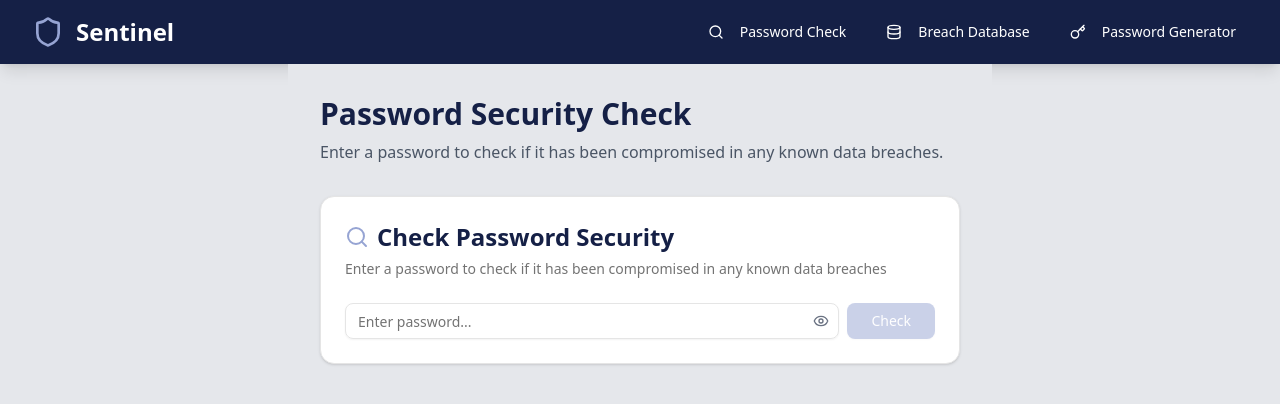
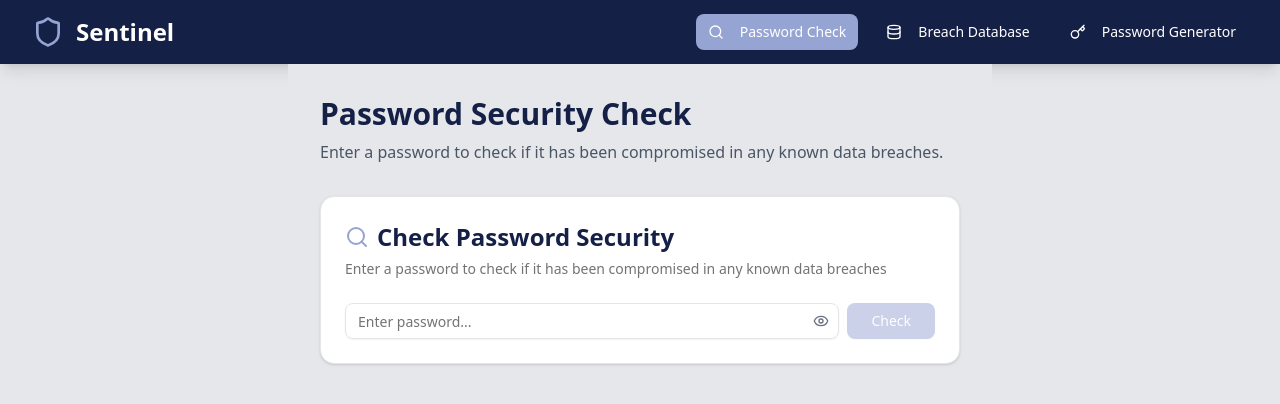
Before and after one commit to TheSamadAzeez/sentinel, a Next.js app: page / in a window 1280 px wide. Shown: the top 404 px of the page. Built offline with nearby package versions, Linux system fonts and the light colour scheme.

Commit message:
Refactor Navigation component to improve tab handling and enhance mobile navigation experience

```diff
--- a/src/components/custom/navigation.tsx
+++ b/src/components/custom/navigation.tsx
@@ -1,15 +1,18 @@
 'use client'
 
 import { useState } from 'react'
+import Link from 'next/link'
+import { usePathname } from 'next/navigation'
 import { Button } from '@/components/ui/button'
 import { Shield, Search, Database, Key, Menu, X } from 'lucide-react'
 
 interface NavigationProps {
-  activeTab: string
-  onTabChange: (tab: string) => void
+  activeTab?: string
+  onTabChange?: (tab: string) => void
 }
 
-export function Navigation({ activeTab, onTabChange }: NavigationProps) {
+export function Navigation(_props: NavigationProps) {
+  const pathname = usePathname()
   const [isMobileMenuOpen, setIsMobileMenuOpen] = useState(false)
 
   const tabs = [
@@ -17,16 +20,19 @@ export function Navigation({ activeTab, onTabChange }: NavigationProps) {
       id: 'password-check',
       label: 'Password Check',
       icon: Search,
+      href: '/',
     },
     {
       id: 'breach-browser',
       label: 'Breach Database',
       icon: Database,
+      href: '/breach',
     },
     {
       id: 'password-generator',
       label: 'Password Generator',
       icon: Key,
+      href: '/generator',
     },
   ]
 
@@ -35,22 +41,22 @@ export function Navigation({ activeTab, onTabChange }: NavigationProps) {
       <div className="mx-auto max-w-7xl px-4 sm:px-6 lg:px-8">
         <div className="flex h-16 items-center justify-between">
           {/* Logo */}
-          <div className="flex items-center gap-3">
+          <Link href="/" className="flex items-center gap-3">
             <Shield className="h-8 w-8 text-[#96A4D3]" />
             <h1 className="text-2xl font-bold">Sentinel</h1>
-          </div>
+          </Link>
 
           {/* Desktop Navigation */}
           <div className="hidden items-center space-x-4 md:flex">
             {tabs.map((tab) => {
               const Icon = tab.icon
+
               return (
+                <Link key={tab.id} href={tab.href}>
                   <Button
-                  key={tab.id}
-                  variant={activeTab === tab.id ? 'default' : 'ghost'}
-                  onClick={() => onTabChange(tab.id)}
+                    variant={pathname == tab.href ? 'default' : 'ghost'}
                     className={
-                    activeTab === tab.id
+                      pathname == tab.href
                         ? 'bg-[#96A4D3] text-white hover:bg-[#96A4D3]/90'
                         : 'text-white hover:bg-white/10'
                     }
@@ -58,6 +64,7 @@ export function Navigation({ activeTab, onTabChange }: NavigationProps) {
                     <Icon className="mr-2 h-4 w-4" />
                     {tab.label}
                   </Button>
+                </Link>
               )
             })}
           </div>
@@ -83,15 +90,12 @@ export function Navigation({ activeTab, onTabChange }: NavigationProps) {
             {tabs.map((tab) => {
               const Icon = tab.icon
               return (
+                <Link key={tab.id} href={tab.href}>
                   <Button
-                  key={tab.id}
-                  variant={activeTab === tab.id ? 'default' : 'ghost'}
-                  onClick={() => {
-                    onTabChange(tab.id)
-                    setIsMobileMenuOpen(false)
-                  }}
+                    variant={pathname === tab.href ? 'default' : 'ghost'}
+                    onClick={() => setIsMobileMenuOpen(false)}
                     className={`w-full justify-start ${
-                    activeTab === tab.id
+                      pathname === tab.href
                         ? 'bg-[#96A4D3] text-white hover:bg-[#96A4D3]/90'
                         : 'text-white hover:bg-white/10'
                     }`}
@@ -99,6 +103,7 @@ export function Navigation({ activeTab, onTabChange }: NavigationProps) {
                     <Icon className="mr-2 h-4 w-4" />
                     {tab.label}
                   </Button>
+                </Link>
               )
             })}
           </div>
```
Lines whose indentation alone changed are shown as unchanged.
